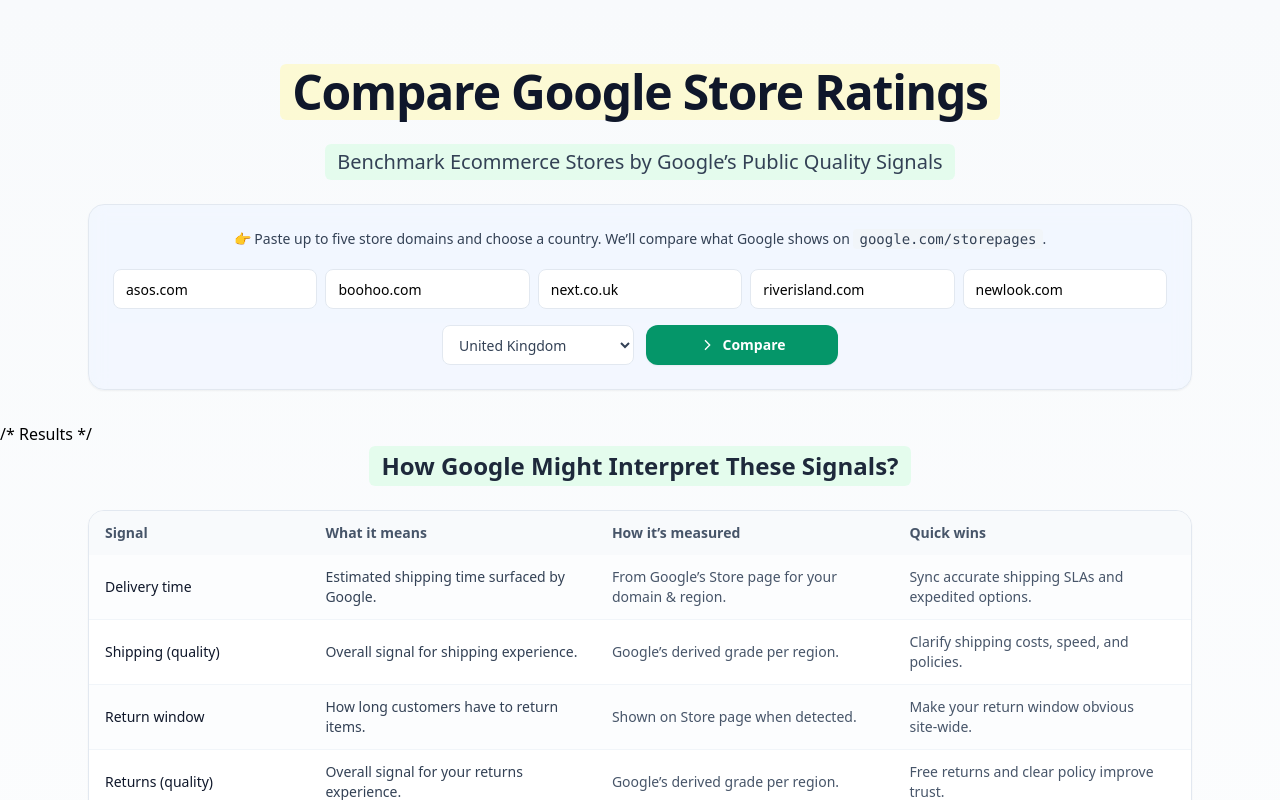
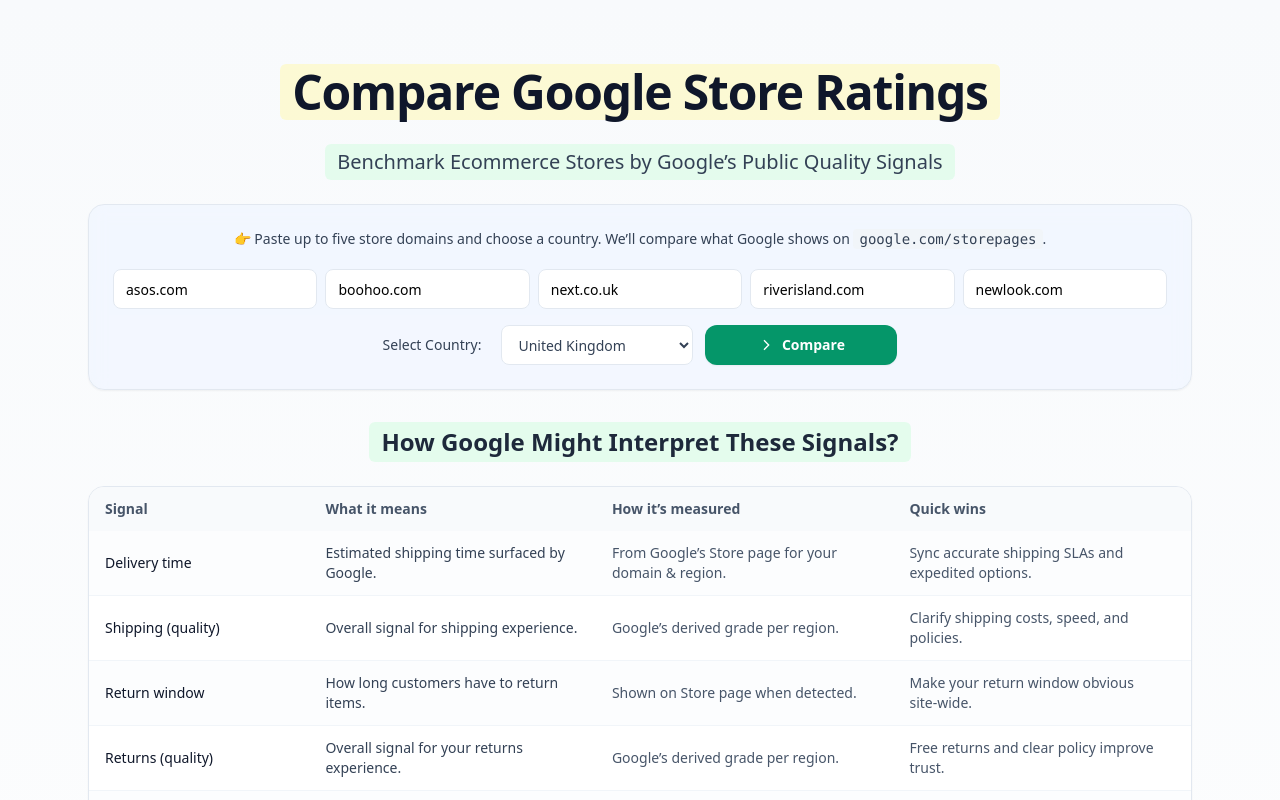
Before and after one commit to carlhendy/tsq-compartpr, a Next.js app: page / in a window 1280 px wide. Shown: the top 800 px of the page. Built offline with nearby package versions, Linux system fonts and the light colour scheme.

Commit message:
Add files via upload

```diff
--- a/app/page.tsx
+++ b/app/page.tsx
@@ -172,7 +172,9 @@ export default function Page() {
 
           {/* Controls */}
           <div className="mt-4 flex flex-col items-center gap-2 sm:flex-row sm:justify-center sm:gap-3">
+            <label className="text-sm text-slate-700 sm:mr-2" htmlFor="country-select">Select Country:</label>
             <select
+              id="country-select"
               value={country}
               onChange={(e) => setCountry(e.target.value)}
               className="h-10 w-full sm:w-48 rounded-lg border border-slate-200 bg-white px-3 text-sm text-slate-700 focus:border-slate-300 focus:outline-none focus:ring-2 focus:ring-slate-200"
@@ -208,7 +210,7 @@ export default function Page() {
           </div>
         </div>
       </section>
-    /* Results */
+    {/* Results */}
       {hasCompared && (
         <section className="mx-auto max-w-6xl px-6 pb-12">
           <div className="overflow-hidden rounded-2xl border border-slate-200 bg-white shadow-sm">
```
